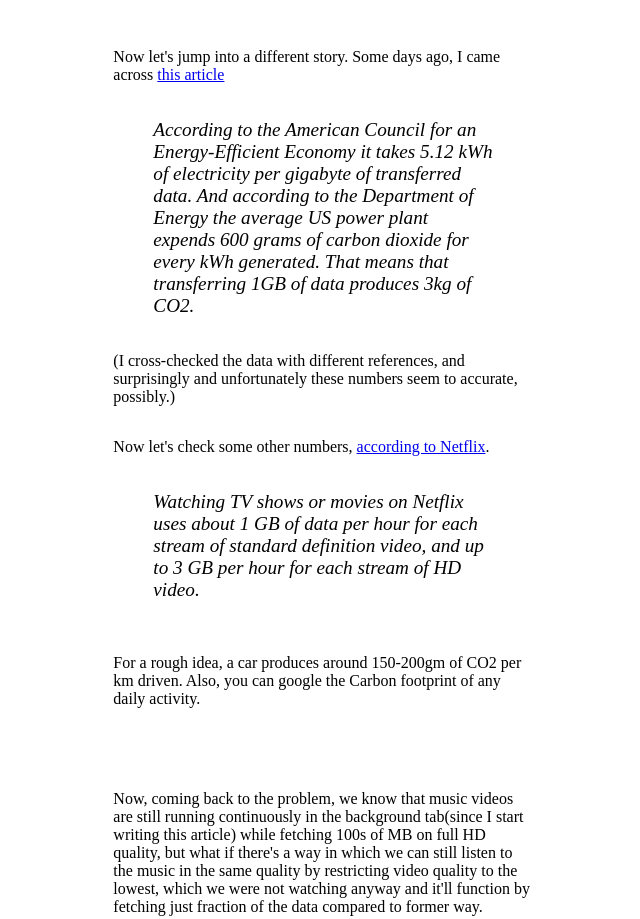
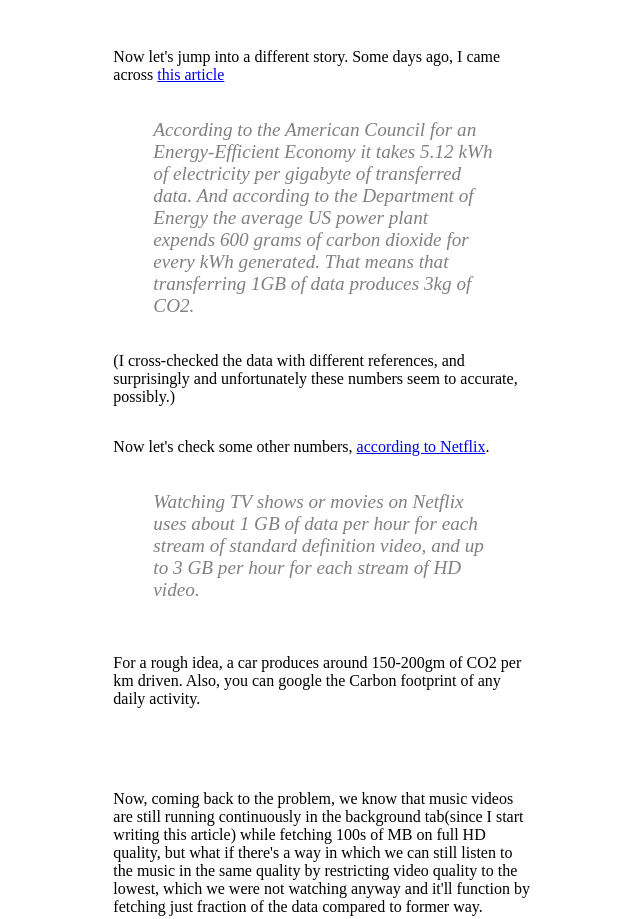
Before and after one commit to anshulkharb/anshulkharb, a Next.js app: page /side_projects/yougreen in a window 1280 px wide. Shown: the part 820-1739 px from the top of the page, without its empty margins (316-956 px from the left). Built offline with nearby package versions, Linux system fonts and the light colour scheme.

Commit message:
YouGreen new changes

```diff
--- a/pages/side_projects/yougreen.js
+++ b/pages/side_projects/yougreen.js
@@ -57,7 +57,7 @@ const YouGreen = () => {
                     <Box component="p">
                     Now let's jump into a different story. Some days ago, I came across <a href="https://www.emergeinteractive.com/insights/detail/does-irresponsible-web-development-contribute-to-global-warming/" target="_blank">this article</a>
                     </Box>
-                    <Box component="blockquote" style={{ fontSize: '1.2em', fontStyle: 'italic' }}>
+                    <Box component="blockquote" style={{ color: 'grey', fontSize: '1.2em', fontStyle: 'italic' }}>
                     According to the American Council for an Energy-Efficient Economy it takes 5.12 kWh of electricity per gigabyte of transferred data. And according to the Department of Energy
                     the average US power plant expends 600 grams of carbon dioxide for every kWh generated. That means that transferring 1GB of data produces 3kg of CO2.
                     </Box>
@@ -69,7 +69,7 @@ const YouGreen = () => {
                     <Box component="p">
                     Now let's check some other numbers, <a href="https://help.netflix.com/en/node/87" target="_blank">according to Netflix</a>.
                     </Box>
-                    <Box component="blockquote" style={{ fontSize: '1.2em', fontStyle: 'italic' }}>
+                    <Box component="blockquote" style={{ color: 'grey', fontSize: '1.2em', fontStyle: 'italic' }}>
                     Watching TV shows or movies on Netflix uses about 1 GB of data per hour for each stream of standard definition video, and up to 3 GB per hour for each stream of HD video.
                     </Box><br />
 
```
